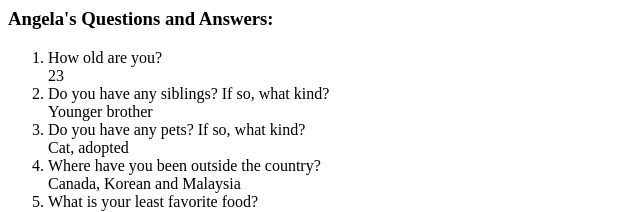
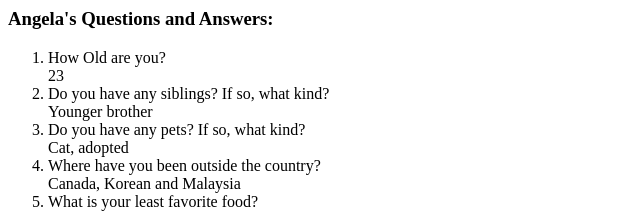
Before and after one commit to JacobWest1/avt, a plain HTML site: page index.html in a window 1280 px wide. Shown: the top 212 px of the page, 0-640 px from the left. Drawn offline with Linux system fonts and the light colour scheme.

Commit message:
Typo fix
Github test

```diff
--- a/index.html
+++ b/index.html
@@ -5,7 +5,7 @@
   <body>
       <h3>Angela's Questions and Answers:</h3>
     <ol>
-      <li>How old are you?<br>23</li>
+      <li>How Old are you?<br>23</li>
       <li>Do you have any siblings? If so, what kind?<br>Younger brother</li>
       <li>Do you have any pets? If so, what kind?<br>Cat, adopted</li>
       <li>Where have you been outside the country?<br>Canada, Korean and Malaysia</li>
```
